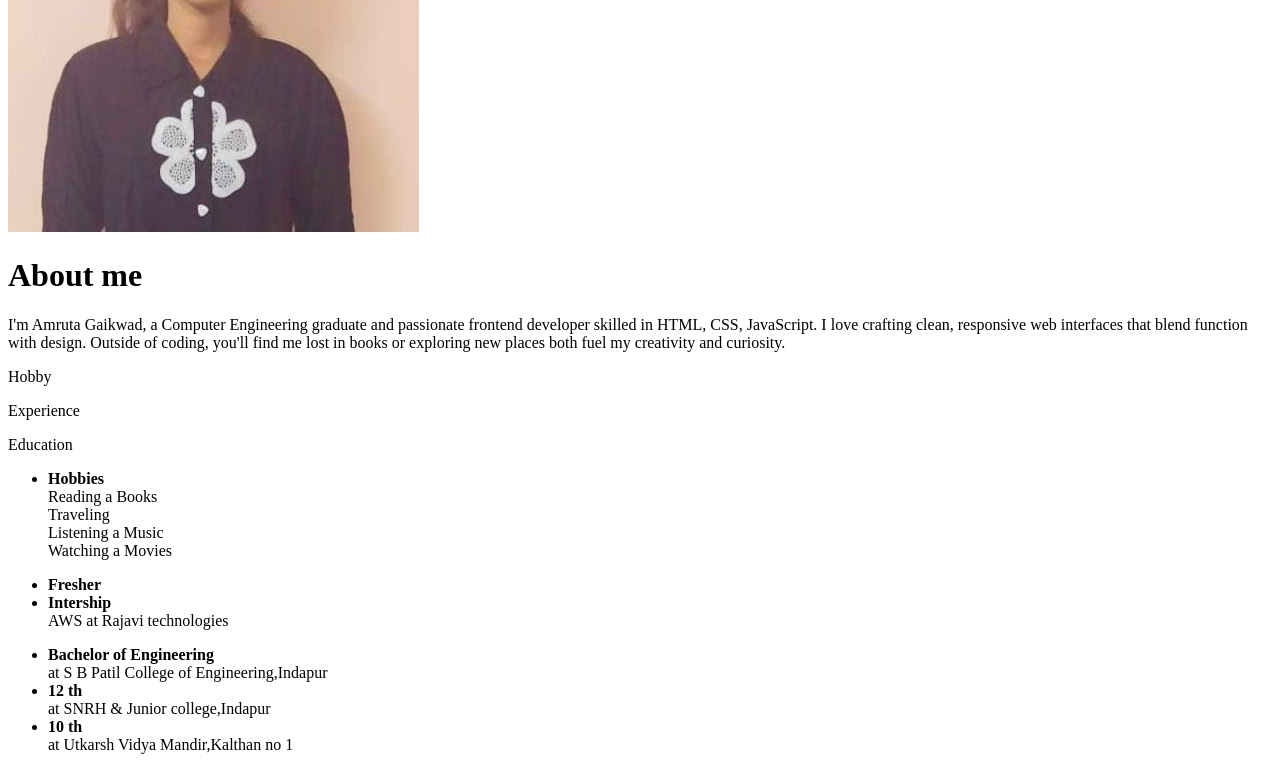
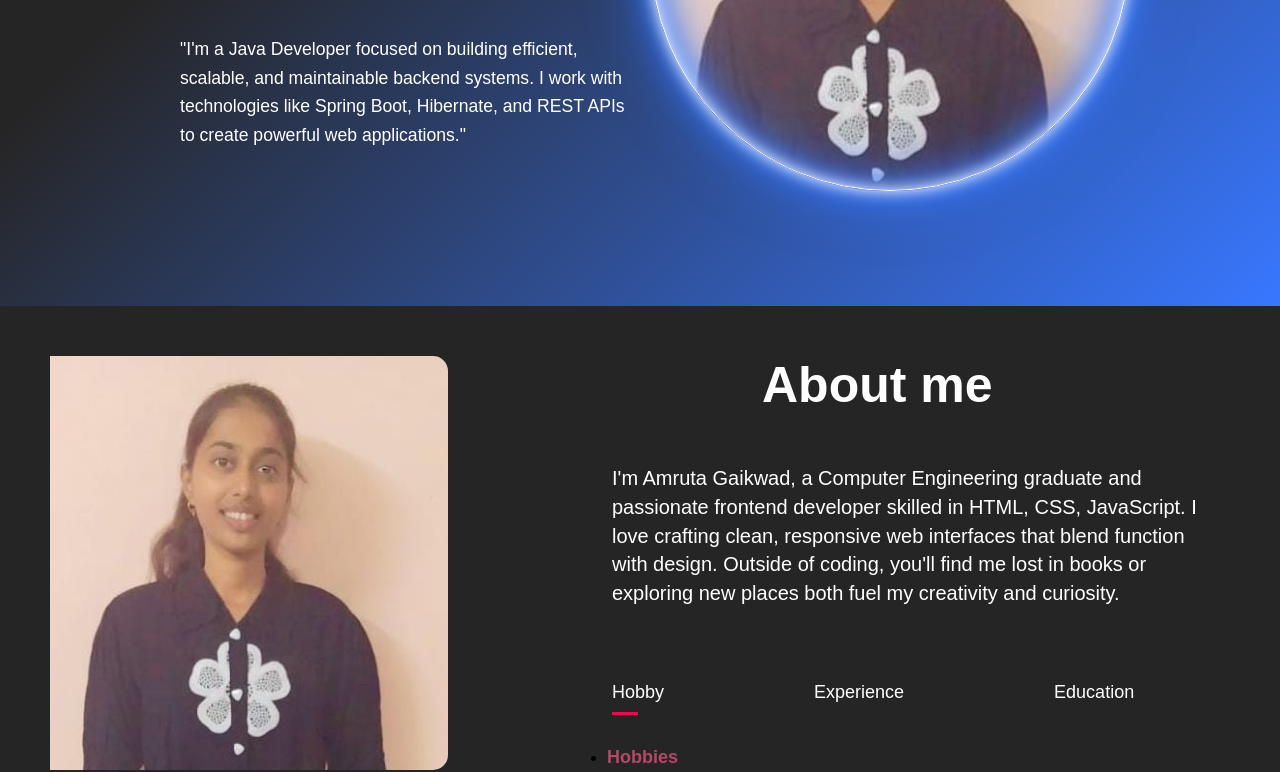
Before and after one commit to amrutagaikwad11/Portfolio-Website, a plain HTML site: page index.html in a window 1280 px wide. Shown: the part 494-1266 px from the top of the page. Drawn offline with Linux system fonts and the light colour scheme.

Commit message:
Initial commit

```diff
--- a/index.html
+++ b/index.html
@@ -4,8 +4,8 @@
   <meta charset="UTF-8" />
   <meta name="viewport" content="width=device-width, initial-scale=1.0" />
   <title>Java Developer Portfolio</title>
-  <link href="style1.css" rel="stylesheet" />
-  <script src="first.js"></script>
+  <link href="style.css" rel="stylesheet" />
+  <script src="index.js"></script>
   <link rel="stylesheet" href="https://cdnjs.cloudflare.com/ajax/libs/font-awesome/4.7.0/css/font-awesome.min.css">
   <link rel="stylesheet" href="https://cdnjs.cloudflare.com/ajax/libs/font-awesome/6.5.1/css/all.min.css">
 
```
